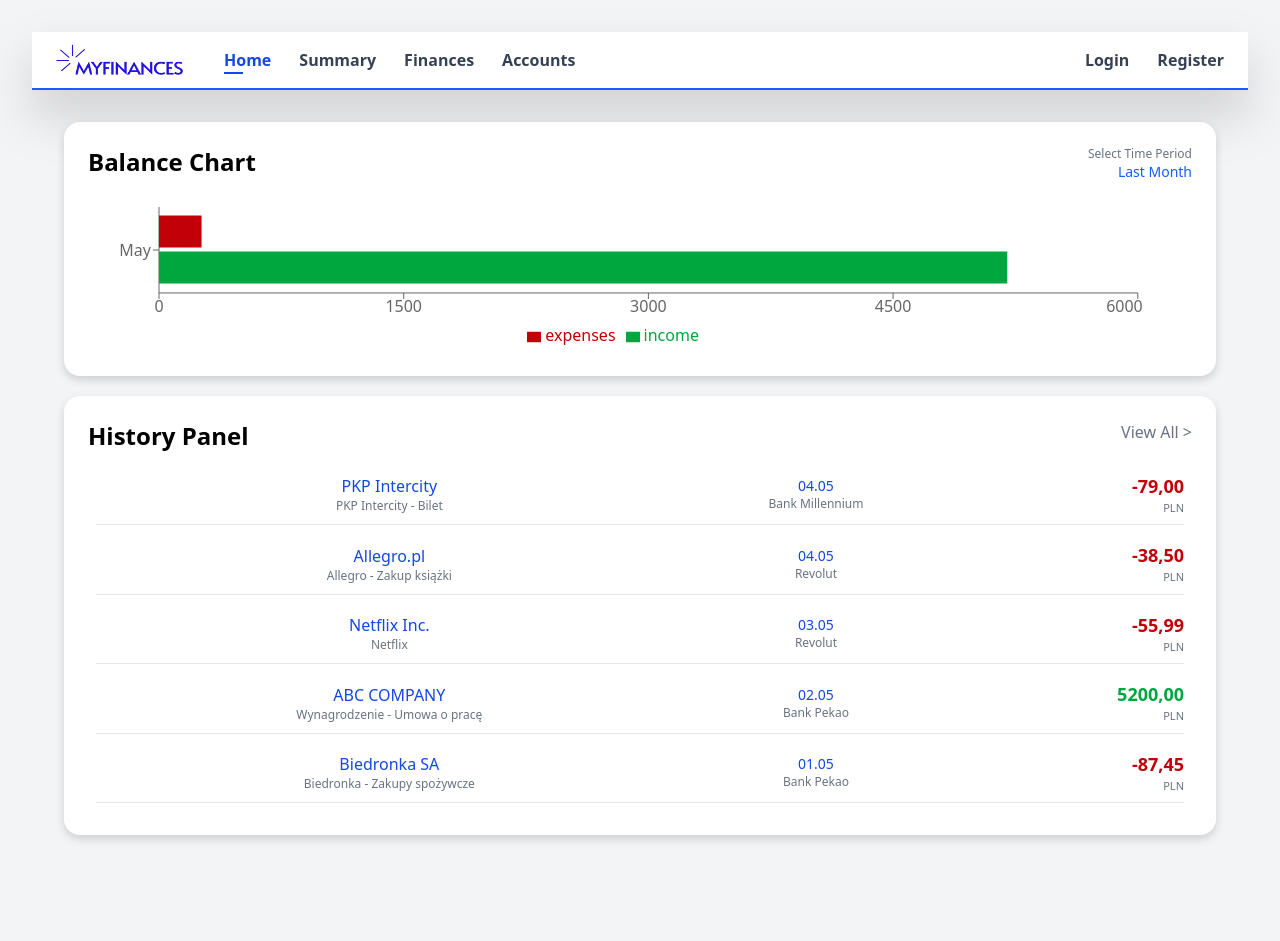
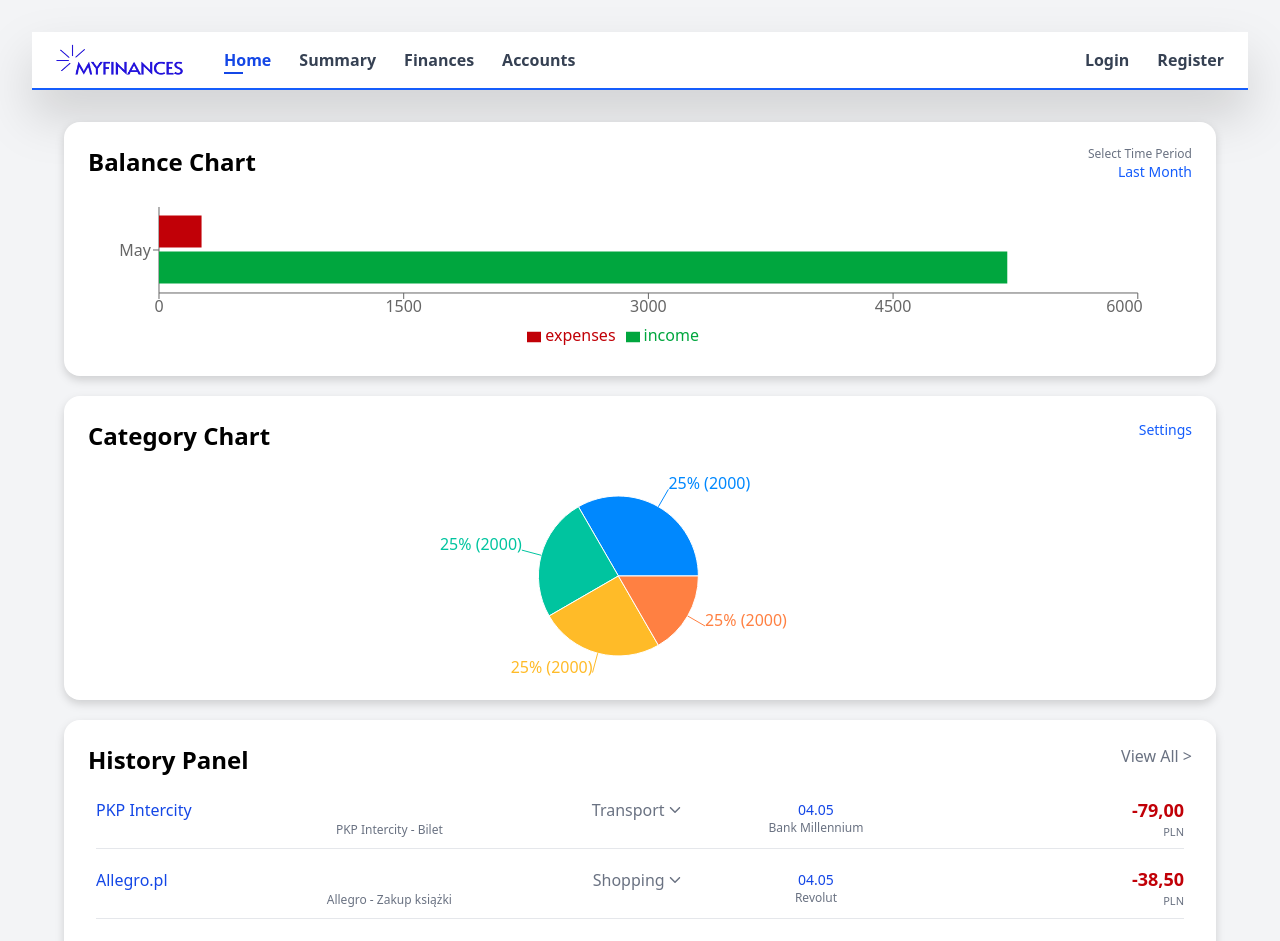
Before and after one commit to michLukaszewicz/MyFinances, a React (Vite) app in the folder MyFinances/: page / in a window 1280 px wide. Shown: the top 941 px of the page. Before the commit the page ends 899 px from the top, so only its background shows below. Built offline with nearby package versions, Linux system fonts and the light colour scheme.

Commit message:
implementing CategoryChart

```diff
--- a/MyFinances/package.json
+++ b/MyFinances/package.json
@@ -27,6 +27,7 @@
     "eslint-plugin-react-hooks": "^5.2.0",
     "eslint-plugin-react-refresh": "^0.4.19",
     "globals": "^16.0.0",
+    "prettier": "3.5.3",
     "typescript": "~5.8.3",
     "typescript-eslint": "^8.30.1",
     "vite": "^6.3.5"
--- a/MyFinances/src/App.tsx
+++ b/MyFinances/src/App.tsx
@@ -1,5 +1,6 @@
 import "./App.css";
-import BalanceChart from "./Components/BalanceChart/BalanceChart";
+import BalanceChart from "./Components/Charts/BalanceChart/BalanceChart";
+import CategoryChart from "./Components/Charts/CategoryChart/CategoryChart";
 import HistoryPanel from "./Components/HistoryPanel/HistoryPanel";
 import Navbar from "./Components/Navbar/Navbar";
 import PageContent from "./Components/PageContent/PageContent";
@@ -19,6 +20,7 @@
       <Navbar />
       <PageContent>
         <BalanceChart history={history} />
+        <CategoryChart />
         <HistoryPanel history={history} />
       </PageContent>
     </div>
--- a/MyFinances/src/Components/BalanceChart/BalanceChart.tsx
+++ b/MyFinances/src/Components/Charts/BalanceChart/BalanceChart.tsx
@@ -7,8 +7,8 @@
   XAxis,
   YAxis,
 } from "recharts";
-import type { Transaction } from "../../Models/Transaction";
-import Box from "../Box/Box";
+import type { Transaction } from "../../../Models/Transaction";
+import Box from "../../Box/Box";
 import { useState } from "react";
 
 enum TimePeriod {
@@ -43,6 +43,7 @@
         <p className="font-bold text-2xl mb-3">Balance Chart</p>
         <div>
           <p className="text-gray-500 text-xs">Select Time Period</p>
+          {/* dodać tutaj combobox */}
           <p className="text-blue-600 text-sm text-right">{timePeriod}</p>
         </div>
       </div>
--- /dev/null
+++ b/MyFinances/src/Components/Charts/CategoryChart/CategoryChart.tsx
@@ -0,0 +1,40 @@
+import Box from "../../Box/Box";
+import { Cell, Pie, PieChart, ResponsiveContainer } from "recharts";
+
+type Props = {};
+
+const data = [
+  { name: "Group A", value: 400, label: "25% (2000)" },
+  { name: "Group B", value: 300, label: "25% (2000)" },
+  { name: "Group C", value: 300, label: "25% (2000)" },
+  { name: "Group D", value: 200, label: "25% (2000)" },
+];
+
+const COLORS = ["#0088FE", "#00C49F", "#FFBB28", "#FF8042"];
+
+const CategoryChart = (props: Props) => {
+  return (
+    <Box>
+      <div className="flex justify-between mb-3">
+        <p className="font-bold text-2xl mb-3">Category Chart</p>
+        <div>
+          {/* dodać tutaj możliwość wyłączeina wybranych kategorii i wybranie okresu  */}
+          <p className="text-blue-600 text-sm text-right">Settings</p>
+        </div>
+      </div>
+      <div className="flex flex-col items-center">
+        <ResponsiveContainer maxHeight={200} width="95%" aspect={4.0 / 3.0} className="mx-4 mr-15">
+          <PieChart width={400} height={400}>
+            <Pie data={data} labelLine={true} label={({ index }) => data[index].label} outerRadius={80} fill="#8884d8" dataKey="value">
+              {data.map((entry, index) => (
+                <Cell key={`cell-${index}`} fill={COLORS[index % COLORS.length]} />
+              ))}
+            </Pie>
+          </PieChart>
+        </ResponsiveContainer>
+      </div>
+    </Box>
+  );
+};
+
+export default CategoryChart;
--- a/MyFinances/src/Components/HistoryPanel/ListRow/ListRow.tsx
+++ b/MyFinances/src/Components/HistoryPanel/ListRow/ListRow.tsx
@@ -1,4 +1,5 @@
 import type { Transaction } from "../../../Models/Transaction";
+import { IoIosArrowDown } from "react-icons/io";
 
 type Props = {
   transaction: Transaction;
@@ -8,8 +9,10 @@
   return (
     <div className="grid [grid-template-columns:2.5fr_1fr_1fr] gap-4 mx-2 my-2 items-center border-b border-gray-200 pb-2">
       <div>
-        <p className="text-blue-700 text-md">
+        <p className="text-blue-700 text-md flex-row flex items-center">
           {transaction.otherAccount}
+          <p className="text-gray-500 ml-auto"> {transaction.category}</p>
+          <IoIosArrowDown className="ml-0.5 text-gray-500"/>
         </p>
         <p className="text-xs text-gray-500">{transaction.description}</p>
       </div>
```
Also changed, not shown: 1 other file (tests, documents, lock files or other folders).
